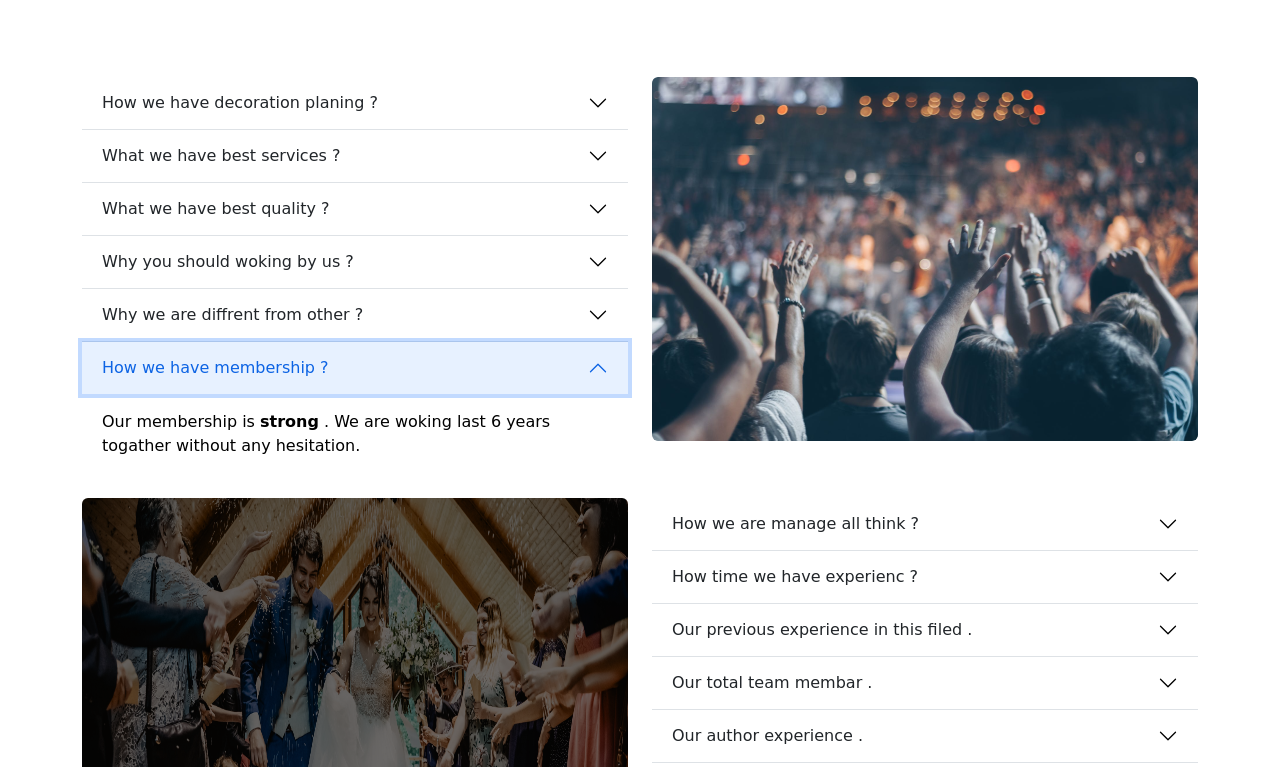
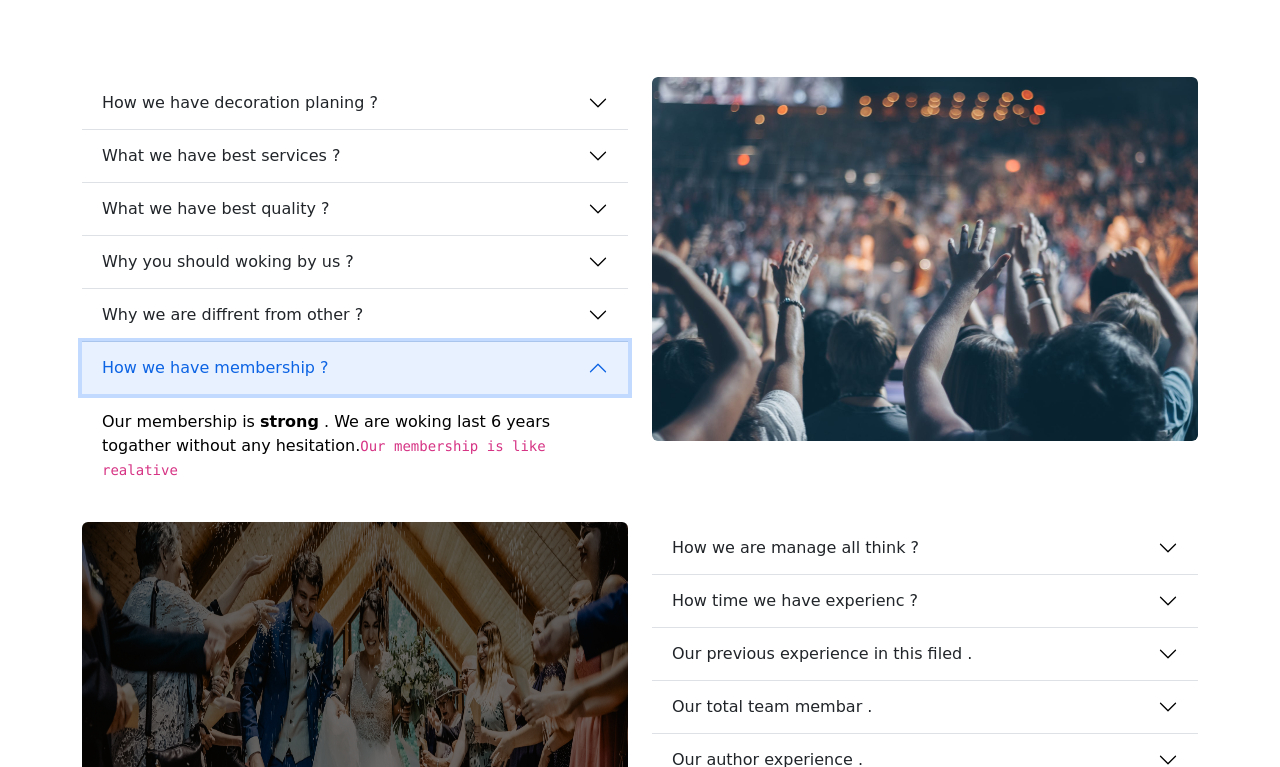
Before and after one commit to subrota22/convention-center, a plain HTML site: page index.html in a window 1280 px wide. Both pictures are taken after a click on the button "How we have membership ?". Shown: the part 2555-3322 px from the top of the page. Drawn offline with Linux system fonts and the light colour scheme.

Commit message:
add my all code

```diff
--- a/index.html
+++ b/index.html
@@ -376,7 +376,7 @@
             </button>
           </h2>
           <div id="flush-collapseSix" class="accordion-collapse collapse" aria-labelledby="flush-headingSix" data-bs-parent="#accordionFlushExample">
-            <div class="accordion-body">Our membership is <strong>strong</strong> . We are woking last 6 years togather without any hesitation.<code></code></div>
+            <div class="accordion-body">Our membership is <strong>strong</strong> . We are woking last 6 years togather without any hesitation.<code>Our membership is like realative</code></div>
           </div>
         </div>
       </div>
```
